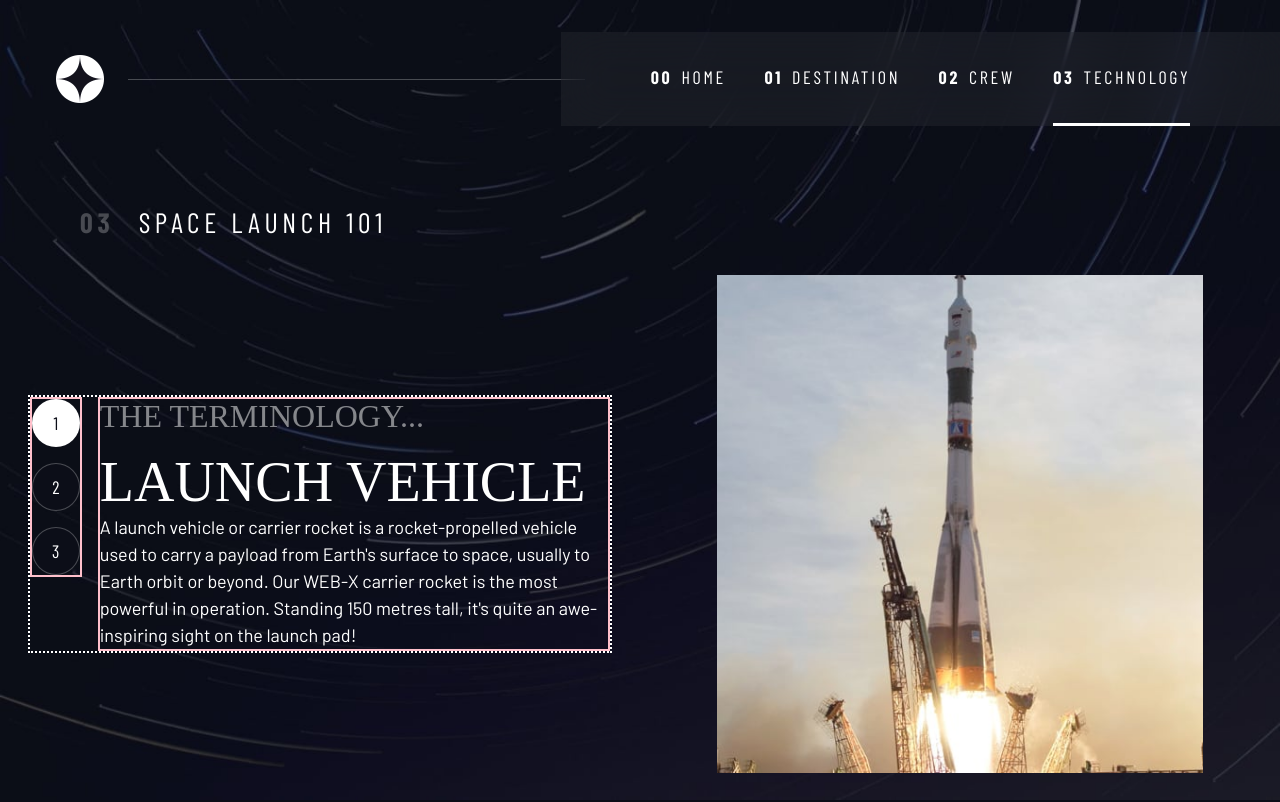
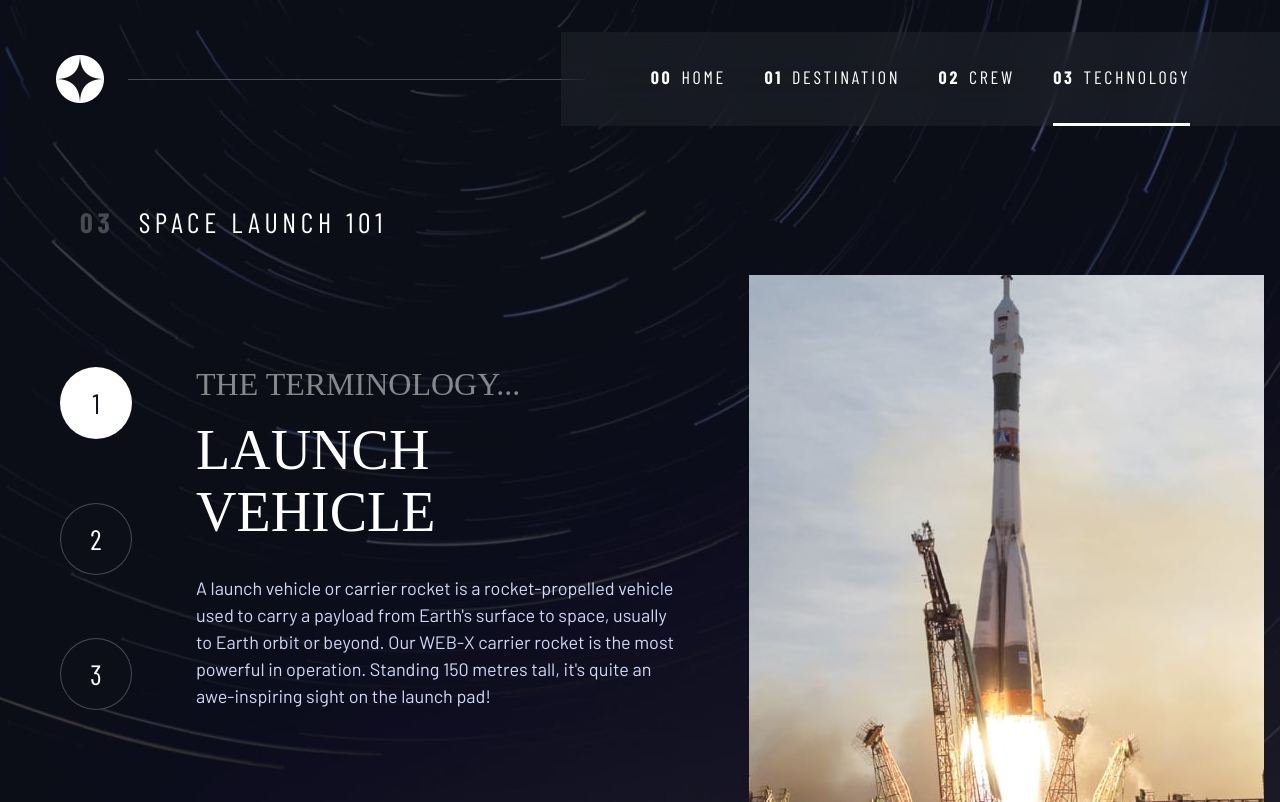
Before and after one commit to Irene-Jurna/space-app, an Angular app: page /technology in a window 1280 px wide. Built offline with nearby package versions, Linux system fonts and the light colour scheme; a web font is replaced by a local one.

Commit message:
Aanpassingen grid

```diff
--- a/src/crew/crew.component.html
+++ b/src/crew/crew.component.html
@@ -33,7 +33,7 @@
         </h2>
         <p class="fs-700 ff-serif uppercase">{{ this.crewMember.name }}</p>
       </header>
-      <p>
+      <p class="text-accent">
         {{ this.crewMember.bio }}
       </p>
     </article>
--- a/src/technology/technology.component.css
+++ b/src/technology/technology.component.css
@@ -1,6 +1,6 @@
 .technology {
   background-size: cover;
-  min-height: 100vh;;
+  min-height: 100vh;
   background-image: url(../assets/technology/background-technology-mobile.jpg);
 }
 
@@ -28,6 +28,11 @@
 
 .numbered-indicators {
   flex-direction: row;
+  justify-content: center;
+}
+
+.technology-info > div:nth-of-type(2) p {
+  margin-top: var(--flow-space, 1rem);
 }
 
 @media (min-width: 35rem) {
@@ -57,27 +62,35 @@
   .grid-container--technology {
     grid-template-areas:
       ". title title ."
-      "content content image image";
-  }
-
-  .grid-container--technology > picture {
-    align-self: end;
-    max-width: 80%;
-    grid-column: span 2;
+      ". content image image";
   }
 
   .technology-info {
     text-align: left;
     align-items: flex-start;
-    border: 2px dotted white;
     flex-direction: row;
+    align-items: stretch;
+    margin-left: 2rem;
   }
 
-  .technology-info > div {
-    border: 2px solid pink;
+  .technology-text {
+    min-width: 30rem;
   }
 
-  .numbered-indicators {
+  .technology-info > .numbered-indicators {
     flex-direction: column;
+    justify-content: space-between;
+    padding-right: 3rem;
+  }
+
+  .technology-info > .numbered-indicators button {
+    border-radius: 50%;
+    width: 4.5rem;
+    height: 4.5rem;
+    font-size: var(--fs-500);
+  }
+
+  .grid-container--technology > picture {
+    justify-self: end;
   }
 }
--- a/src/technology/technology.component.html
+++ b/src/technology/technology.component.html
@@ -17,29 +17,29 @@
             3
           </button>
         </div>
-      <div>
+        <div class="technology-text">
           <header class="flow flow--space-medium">
             <h2 class="fs-600 ff-serif text-accent uppercase">
               The terminology...
             </h2>
             <p class="fs-700 ff-serif uppercase">Launch vehicle</p>
           </header>
-        <p>
-          A launch vehicle or carrier rocket is a rocket-propelled vehicle used
-          to carry a payload from Earth's surface to space, usually to Earth
-          orbit or beyond. Our WEB-X carrier rocket is the most powerful in
-          operation. Standing 150 metres tall, it's quite an awe-inspiring sight
-          on the launch pad!
+          <p class="text-accent">
+            A launch vehicle or carrier rocket is a rocket-propelled vehicle
+            used to carry a payload from Earth's surface to space, usually to
+            Earth orbit or beyond. Our WEB-X carrier rocket is the most powerful
+            in operation. Standing 150 metres tall, it's quite an awe-inspiring
+            sight on the launch pad!
           </p>
         </div>
       </article>
 
       <picture>
         <source
-        media="(max-width: 47.5rem)"
+          media="(max-width: 47.5em)"
           srcset="../assets/technology/image-launch-vehicle-landscape.jpg"
         />
-      <img
+        <img class="technology-image"
           src="../assets/technology/image-launch-vehicle-portrait.jpg"
           alt="launch vehicle"
         />
```
Lines whose indentation alone changed are shown as unchanged.
